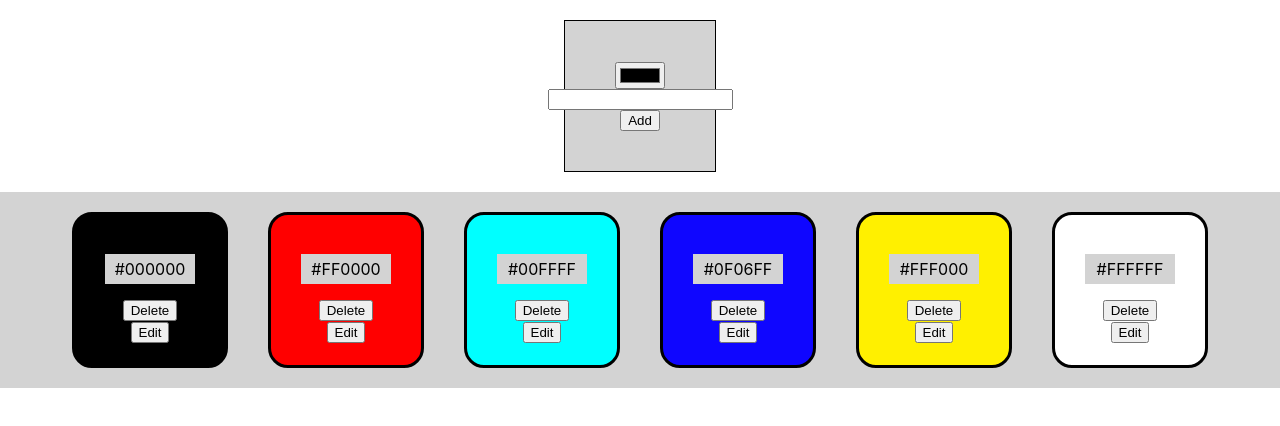
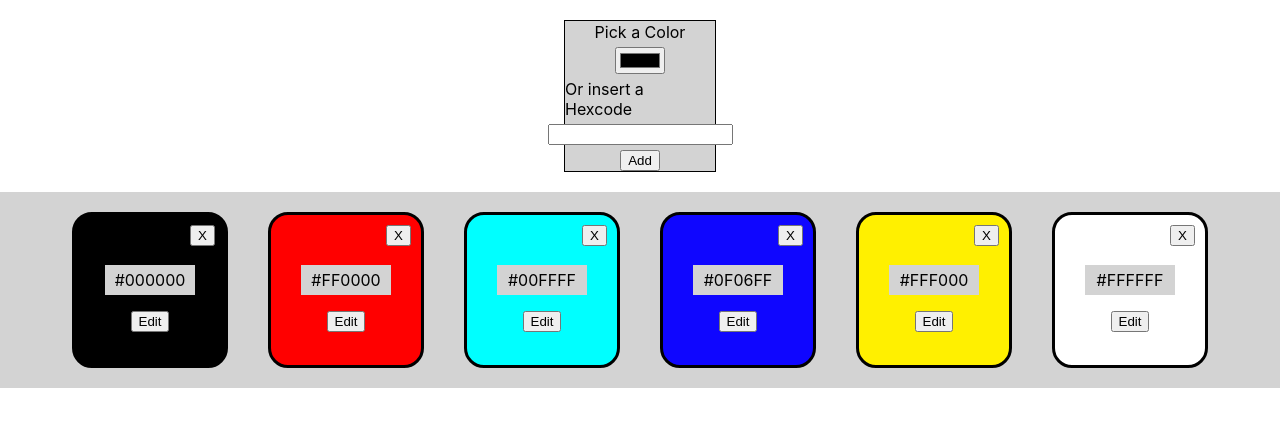
Before and after one commit to edanum/color-saver-app, a React (Create React App) app: page / in a window 1280 px wide. Shown: the top 426 px of the page. Built offline with nearby package versions, Linux system fonts and the light colour scheme.

Commit message:
Userstory 1 finished

```diff
--- a/src/components/Card.css
+++ b/src/components/Card.css
@@ -1,5 +1,6 @@
 .card{
-width: 150px;
+position: relative;
+    width: 150px;
 height: 150px;
     background-color: lightgray;
 display: flex;
@@ -19,6 +20,12 @@ margin: 20px;
     justify-content: center;
     flex-wrap: wrap;
 }
+
+.card__delete{
+    position: absolute;
+    top: 10px;
+    right: 10px;
+}
 .card__hexcode{
     display: flex;
     justify-content: center;
@@ -29,3 +36,8 @@ margin: 20px;
     background-color: lightgrey;
 
 }
+
+.editform{
+    display: flex;
+    flex-direction: column;
+}
--- a/src/components/Card.js
+++ b/src/components/Card.js
@@ -22,8 +22,10 @@ export function Card({ id, hexcode, deleteCard, editCard, editModeOn }) {
       >
         {hexcode}
       </p>
-      <button onClick={handleDeleteCard}>Delete</button>
-      <form onSubmit={handleEditCard}>
+      <button className="card__delete" onClick={handleDeleteCard}>
+        X
+      </button>
+      <form className="editform" onSubmit={handleEditCard}>
         <button type="submit">Edit</button>
         {editModeOn === true ? (
           <input type="color" id="newcolor" name="newcolor" />
--- a/src/components/Form.css
+++ b/src/components/Form.css
@@ -8,4 +8,5 @@
     margin: 20px auto 20px auto;
     background-color: lightgray;
     border: solid 1px black;
+    gap: 5px;
 }
--- a/src/components/Form.js
+++ b/src/components/Form.js
@@ -12,7 +12,9 @@ export function Form({ appendCard }) {
   return (
     <div>
       <form className="form" onSubmit={handleSubmit}>
+        <label HTMLfor="color">Pick a Color</label>
         <input type="color" id="color" name="color" />
+        <label HTMLfor="hexcode">Or insert a Hexcode</label>
         <input type="text" id="hexocde" name="hexcode" />
         <button type="submit">Add</button>
       </form>
```
